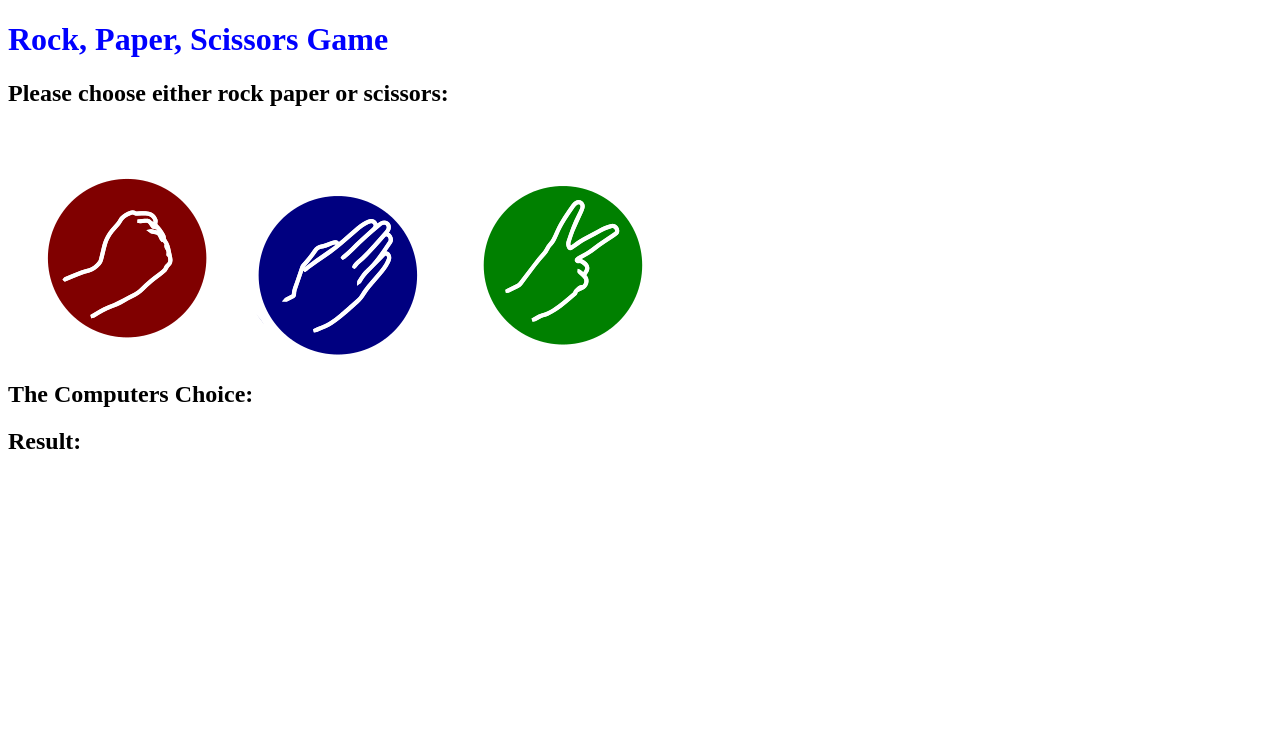
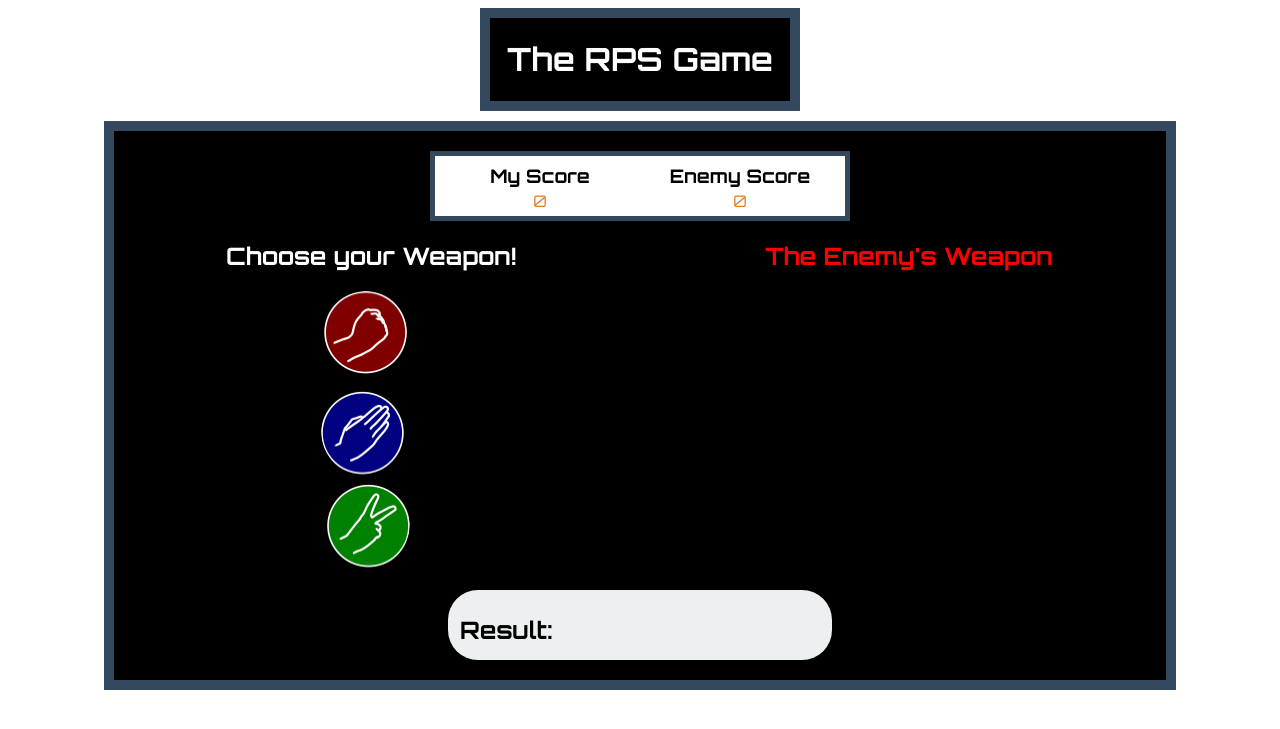
Before and after one commit to althe1/rockPaperScissors, a PHP site: page / in a window 1280 px wide. Shown: the top 729 px of the page. Run offline with PHP 8.4, Linux system fonts and the light colour scheme.

Commit message:
Second Update

```diff
--- a/css/style.css
+++ b/css/style.css
@@ -1,48 +1,202 @@
+body {
+	font-family: 'Orbitron', sans-serif;;
+}
+
+h1 {
+	color: white;
+	text-align: center;
+}
+
+audio {
+	display: none;
+}
+#title {
+	background-color: black;
+	width: 300px;
+	margin: 0 auto 10px auto;
+	border: 10px solid #34495e;
+	color: white;
+	position: relative;
+}
+
+#gameboard {
+	background-color: black;
+	width: 80%;
+	min-height: 330px;
+	margin: 0 auto;
+	padding: 20px;
+	border: 10px solid #34495e;
+	color: white;
+	position: relative;
+}
+
+#maingame {
+	width: 95%;
+	background-color: black;
+	margin: 0 auto;
+}
+
+#scoreboard {
+	background-color: white;
+	width: 400px;
+	height: 50px;
+	margin: 0 auto;
+	padding: 5px;
+	display: block;
+	position: relative;
+	color: #e67e22;
+	border: 5px solid #34495e;
+}
+
+#scoreboard h3 {
+	color: black;
+	display: inline;
+	line-height: 30px;
+}
+
+#leftboard {
+	text-align: center;
+	float: left;
+	width: 200px;
+}
+
+#rightboard {
+	text-align: center;
+	float: right;
+	width: 200px;
+}
+
+
 #rock {
 	background-image: url("../images/rps.png");
-	top: 40px;
-	left: 10px;
-	background-repeat: false;
-	background-size: 600px 574px;
-	height: 185px;
-	width: 200px;
+	background-size: 300px 286px;
+	height: 93px;
+	width: 90px;
 	border-radius: 100%;
-	background-position: 400px -390px;
+	background-position: 490px -482px;
 	margin: 0 10px;
-	display: inline-block;
 }
 
 #paper {
 	background-image: url("../images/rps.png");
-	background-size: 600px 574px;
-	height: 185px;
-	width: 190px;
+	background-size: 300px 286px;
+	height: 93px;
+	width: 90px;
 	border-radius: 100%;
-	background-position: 195px -35px;
+	background-position: 91px -20px;
 	margin: 0 10px;
-	display: inline-block;
 }
 
 #scissors {
 	background-image: url("../images/rps.png");
-	background-size: 600px 574px;
-	height: 230px;
-	width: 200px;
+	background-size: 300px 286px;
+	height: 93px;
+	width: 89px;
 	border-radius: 100%;
+	background-position: -6px -20px;
 	margin: 0 10px;
-	display: inline-block;
 }
 
+#rockComputer {
+	display: none;
+	background-image: url("../images/rps.png");
+	background-size: 300px 286px;
+	height: 93px;
+	width: 90px;
+	border-radius: 100%;
+	background-position: 490px -482px;
+	margin: 0 10px;
+}
+
+#paperComputer {
+	display: none;
+	background-image: url("../images/rps.png");
+	background-size: 300px 286px;
+	height: 93px;
+	width: 90px;
+	border-radius: 100%;
+	background-position: 91px -20px;
+	margin: 0 10px;
+}
+
+#scissorsComputer {
+	display: none;
+	background-image: url("../images/rps.png");
+	background-size: 300px 286px;
+	height: 93px;
+	width: 89px;
+	border-radius: 100%;
+	background-position: -6px -20px;
+	margin: 0 10px;
+}
 #yourChoice {
 	padding: 10px;
 	font-size: 18px;
 }
 
-h1 {
-	color: blue;
+#compAnswer {
+	display: hidden;
+	color: #e67e22;
+	font-size: 28px;
+	position: relative;
 }
 
-#compAnswer {
+#choices {
+	width: 120px;
+	margin: 0 auto;
+}
+
+#left {
+	float: left;
+	margin-left: 2%;
+	width: 40%;
+	position: relative;
+	margin-bottom: 20px;
+}
+
+#left h2 {
+	text-align: center;
+	color: white;
+}
+
+#right {
+	float: right;
+	margin-right: 2%;
+	width: 40%;
+	position: relative;
+	margin-bottom: 20px;
+}
+
+#right h2 {
+	text-align: center;
 	color: red;
-	font-size: 28px;
+
 }
+
+#result {
+	margin: 80px 10px 0 10px;
+	width: 380px;
+	height: 60px;
+	clear: both;
+	display: block;
+	margin: 0 auto;
+	background-color: #ecf0f1;
+	border-radius: 30px;
+	padding: 5px 2px;
+	position: relative;
+}
+
+#result h2 {
+	text-align: left;
+	color: black;
+	margin-left: 10px;
+}
+
+#finalanswer {
+	color: red;
+	font-weight: bold;
+}
+
+#youWin {
+
+}
--- a/index.html
+++ b/index.html
@@ -4,17 +4,43 @@
 	<meta charset="UTF-8">
 	<title>Rock Paper Scissor</title>
 	<link rel="stylesheet" href="css/style.css">
+	<link href='http://fonts.googleapis.com/css?family=Orbitron:400,700' rel='stylesheet' type='text/css'>
 	<script type="text/javascript" src="js/rps.js"></script>
 </head>
 <body>
-	<h1>Rock, Paper, Scissors Game</h1>
-	<h2>Please choose either rock paper or scissors:</h2>
-	<div id="rock"></div>
-	<div id="paper"></div>
-	<div id="scissors"></div>
-	<h2>The Computers Choice:</h2>
-	<div id="compAnswer"></div>
-	<h2>Result:</h2>
-	<h1 id="finalanswer"></h1>
+	<div id="title"><h1>The RPS Game</h1></div>
+	<div id="gameboard">
+		<div id="scoreboard">
+			<div id="leftboard">
+				<h3>My Score</h3>
+				<div id="myScore">0</div>
+			</div>
+
+			<div id="rightboard">
+				<h3>Enemy Score</h3>
+				<div id="enemyScore">0</div>
+			</div>
+		</div>
+		<div id="maingame">
+			<div id="left">
+				<h2>Choose your Weapon!</h2>
+				<div id="choices">
+					<div id="rock"></div>
+					<div id="paper"></div>
+					<div id="scissors"></div>
+				</div>
+			</div>
+			<div id="right">
+				<h2>The Enemy's Weapon</h2>
+				<div id="choices">
+					<div id="rockComputer"></div>
+					<div id="paperComputer"></div>
+					<div id="scissorsComputer"></div>
+					<div id="compAnswer"></div>
+				</div>
+			</div>
+			<div id="result"><h2>Result: <span id="finalanswer"></span></h2></div>
+		</div>
+	</div>
 </body>
 </html>
--- a/js/rps.js
+++ b/js/rps.js
@@ -1,24 +1,39 @@
-
-
 window.onload = function() {
 
   	var rock = document.getElementById("rock");
   	var paper = document.getElementById("paper");
   	var scissors = document.getElementById("scissors");
+  	var backgroundMusic = new Audio("audio/blackmoorColossus.mp3");
+	backgroundMusic.volume = 0.4;
+	backgroundMusic.play();
+  	var youWin = new Audio("audio/orchestra.wav");
+  	var youLose = new Audio("audio/lose.wav");
+  	var tie = new Audio("audio/tie.wav");
+	var yourChoice = null;
 
-	var yourChoice = null;
+	var addScore = function(){
+		scoreDiv = document.getElementById("myScore");
+		scoreDiv.innerHTML ++;
+	}
+
 	var randomRPS = function() {
 		var choice = Math.random();
 		if (choice < 0.33) {
-			document.getElementById("compAnswer").innerHTML = "Rock";
+			document.getElementById("rockComputer").style.display = "block";
+			document.getElementById("paperComputer").style.display = "none";
+			document.getElementById("scissorsComputer").style.display = "none";
 			return "rock";
 		}
 		else if (choice > 0.33 && choice < 0.66) {
-			document.getElementById("compAnswer").innerHTML = "Paper";
+			document.getElementById("paperComputer").style.display = "block";
+			document.getElementById("rockComputer").style.display = "none";
+			document.getElementById("scissorsComputer").style.display = "none";
 			return "paper";
 		}
 		else {
-			document.getElementById("compAnswer").innerHTML = "Scissors";
+			document.getElementById("scissorsComputer").style.display = "block";
+			document.getElementById("rockComputer").style.display = "none";
+			document.getElementById("paperComputer").style.display = "none";
 			return "scissors";
 		}
 	}
@@ -26,39 +41,58 @@
 
 
 var result = function (yourChoice) {
-	var computerChoice = randomRPS()
+	var computerChoice = randomRPS();
 	if (yourChoice == computerChoice) {
-		document.getElementById("finalanswer").innerHTML = "It's a tie!";
+		document.getElementById("finalanswer").innerHTML = "It's a Tie!";
+		tie.play();
 	}
 
 	if (yourChoice == "rock") {
 
 		if (computerChoice == "scissors") {
-			document.getElementById("finalanswer").innerHTML =  "You win!";
+			document.getElementById("finalanswer").innerHTML =  "You Win!";
+			youWin.play();
+			scoreDiv = document.getElementById("myScore");
+			scoreDiv.innerHTML ++;
 		}
 		else if (computerChoice == "paper") {
-			document.getElementById("finalanswer").innerHTML = "You lose. Computer wins.";
+			document.getElementById("finalanswer").innerHTML = "Computer Wins";
+			youLose.play();
+			scoreDiv = document.getElementById("enemyScore");
+			scoreDiv.innerHTML ++;
 		}
 	}
 
 	if (yourChoice == "paper") {
 		if (computerChoice == "rock") {
-			document.getElementById("finalanswer").innerHTML = "You win!";
+			document.getElementById("finalanswer").innerHTML = "You Win!";
+			youWin.play();
+			scoreDiv = document.getElementById("myScore");
+			scoreDiv.innerHTML ++;
 		}
 		else if (computerChoice == "scissors" ) {
-			document.getElementById("finalanswer").innerHTML = "You lose. Computer wins.";
+			document.getElementById("finalanswer").innerHTML = "Computer Wins";
+			youLose.play();
+			scoreDiv = document.getElementById("enemyScore");
+			scoreDiv.innerHTML ++;
 		}
 	}
 
 	if (yourChoice == "scissors") {
 		if (computerChoice == "paper") {
-			document.getElementById("finalanswer").innerHTML = "You win!";
+			document.getElementById("finalanswer").innerHTML = "You Win!";
+			youWin.play();
+			scoreDiv = document.getElementById("myScore");
+			scoreDiv.innerHTML ++;
 		}
 		else if (computerChoice == "rock") {
-			document.getElementById("finalanswer").innerHTML = "You lose. Computer wins";
+			document.getElementById("finalanswer").innerHTML = "Computer Wins";
+			youLose.play();
+			scoreDiv = document.getElementById("enemyScore");
+			scoreDiv.innerHTML ++;
 		}
 	}
-}
+};
 	rock.onclick = function() {
 		result("rock");
 	};
@@ -69,5 +103,4 @@
   		result("scissors");
   	};
 
-
-}
+};
```
Also changed, not shown: 4 other files.
